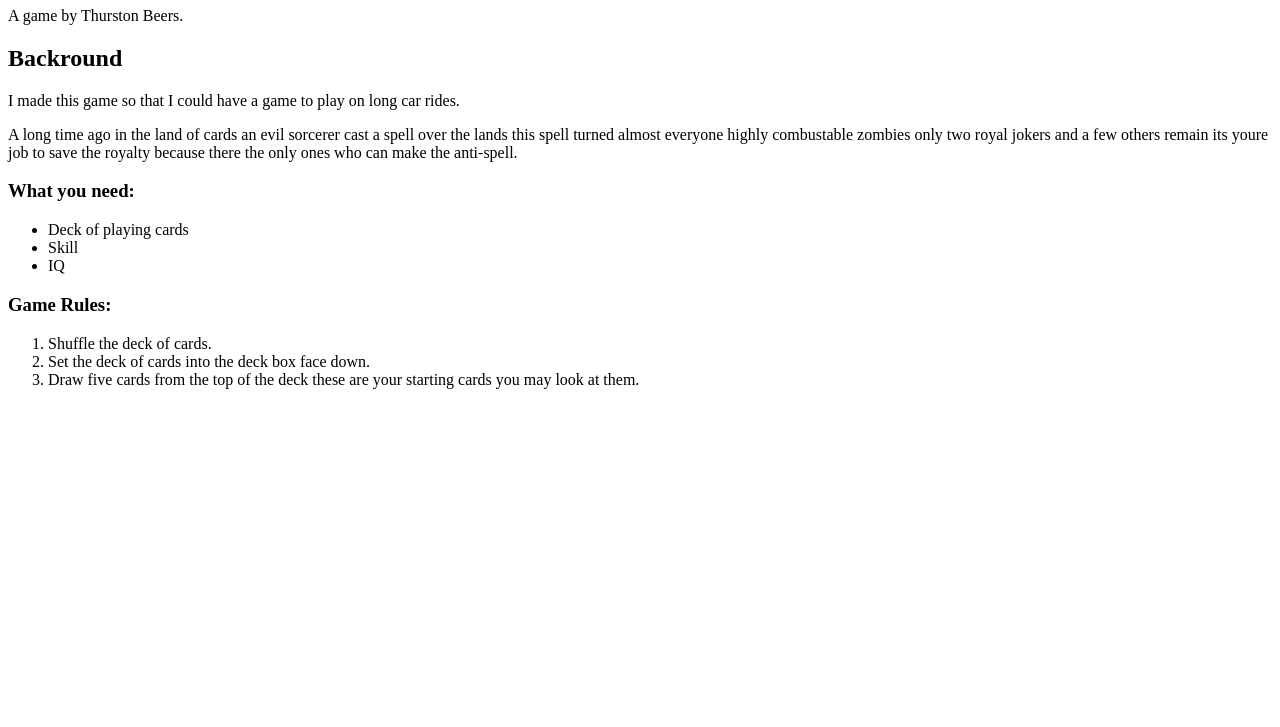
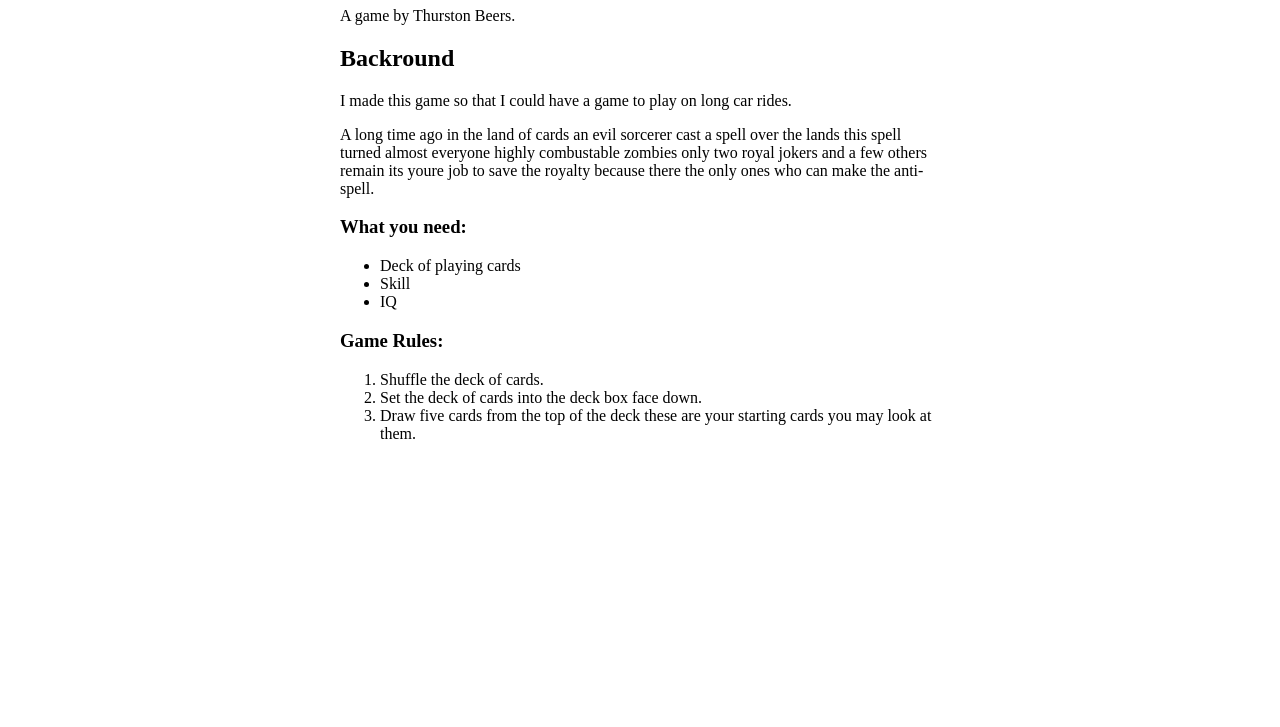
Before and after one commit to BRO-W8ASEC/bro-w8asec.github.io, a plain HTML site: page GAMES/Hero_Of_The_Land.html in a window 1280 px wide. Shown: the part 73-800 px from the top of the page. Drawn offline with Linux system fonts and the light colour scheme.

Commit message:
awesome stuff

```diff
--- a/GAMES/Hero_Of_The_Land.html
+++ b/GAMES/Hero_Of_The_Land.html
@@ -1,6 +1,15 @@
 <!DOCTYPE html>
 <html>
+    <head>
+        <style>
+            .game-rules {
+                width: 600px;
+                margin: auto;
+            }
+        </style>
+    </head>
     <body>
+        <div class="game-rules">
         <h1>Hero Of The Land</h1>
         <p>A game by Thurston Beers.</p>
         <h2>Backround</h2>
@@ -12,11 +21,13 @@
             <li>Skill</li>
             <li>IQ</li>
         </ul>
+
             <h3>Game Rules:</h3>
             <ol>
                 <li>Shuffle the deck of cards.</li>
                 <li>Set the deck of cards into the deck box face down.</li>
                 <li>Draw five cards from the top of the deck these are your starting cards you may look at them.</li>
             </ol>
+        </div>
     </body>
 </html>
```
Lines whose indentation alone changed are shown as unchanged.
